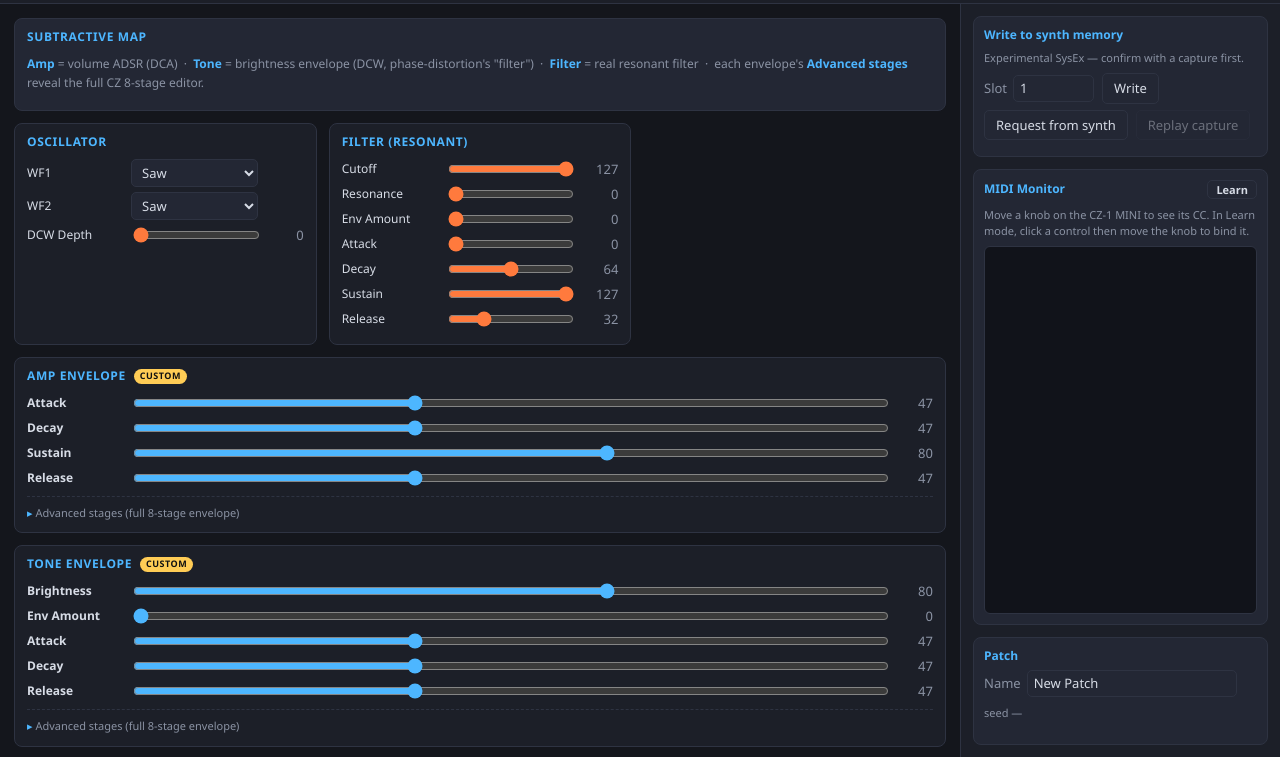
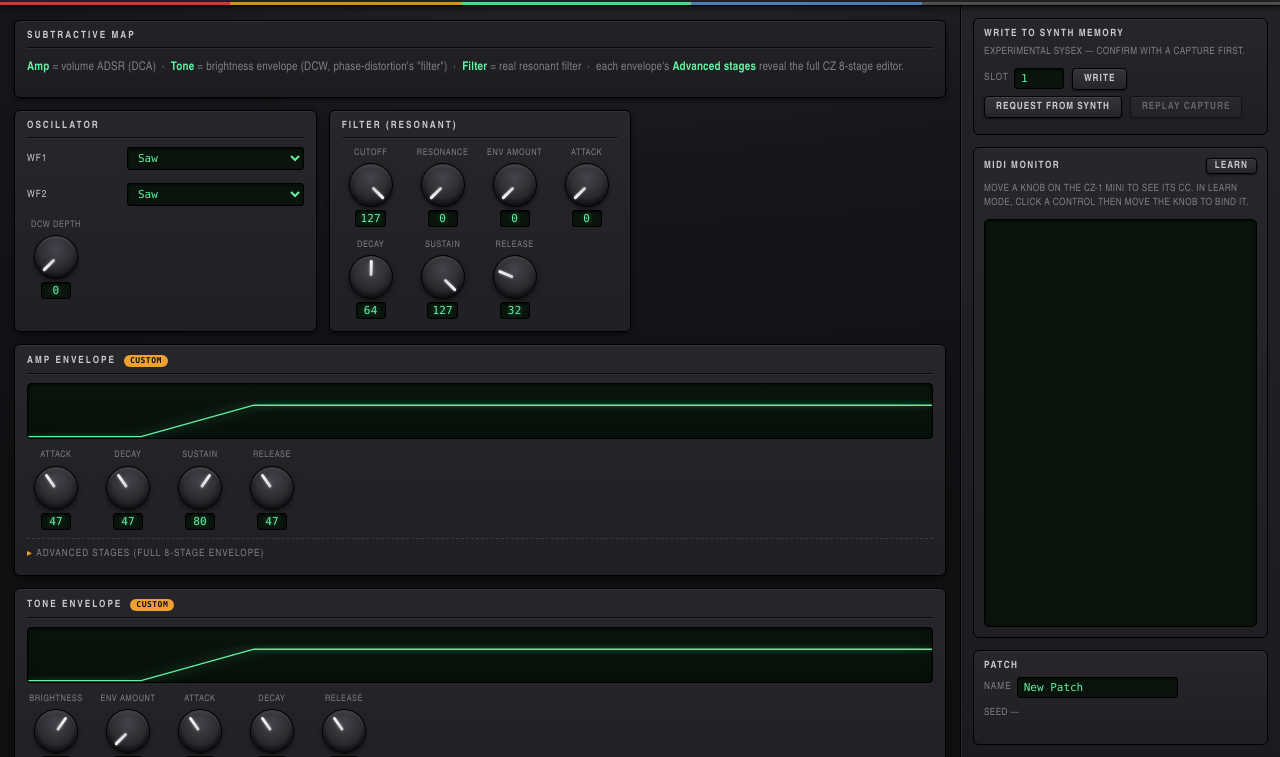
Before and after one commit to nickcapron/cz-1-mini-editor, an Electron app: page src/index.html in a window 1280 px wide. Shown: the part 43-800 px from the top of the page. Drawn offline with Linux system fonts and the light colour scheme.

Commit message:
Restyle UI as a classic Casio CZ-1 hardware panel
Charcoal engraved panels with the Casio multicolor accent stripe, screen-print labels and green phosphor LCD readouts. Replace single-value sliders with draggable rotary knobs (knob.js); add a live VFD-style envelope graph to each envelope card. Advanced 8-stage grid keeps amber sliders.

Co-Authored-By: Claude Opus 4.8 <noreply@anthropic.com>

```diff
--- /dev/null
+++ b/src/knob.js
@@ -0,0 +1,48 @@
+// Draggable rotary knob, styled to read like a hardware control.
+// Vertical drag changes value; Shift = fine; double-click = reset to default.
+// Returns { el, set(v) }. onPick fires on a click that wasn't a drag (for MIDI Learn).
+
+export function createKnob({ min = 0, max = 127, value = 0, def = null, label = '', sub = '', onChange, onPick }) {
+  const wrap = document.createElement('div'); wrap.className = 'knobwrap';
+  const lab = document.createElement('div'); lab.className = 'knob-label'; lab.textContent = label;
+  const knob = document.createElement('div'); knob.className = 'knob';
+  const ind = document.createElement('div'); ind.className = 'knob-ind'; knob.appendChild(ind);
+  const read = document.createElement('div'); read.className = 'knob-read';
+  wrap.append(lab, knob, read);
+  if (sub) { const s = document.createElement('div'); s.className = 'knob-sub'; s.textContent = sub; wrap.appendChild(s); }
+
+  let v = value;
+  const angle = (val) => -135 + 270 * ((val - min) / (max - min || 1));
+  const render = () => { ind.style.transform = `translateX(-50%) rotate(${angle(v)}deg)`; read.textContent = Math.round(v); };
+  const setV = (nv, emit) => {
+    const c = Math.max(min, Math.min(max, nv));
+    if (c === v && !emit) { render(); return; }
+    v = c; render(); if (emit && onChange) onChange(Math.round(v));
+  };
+  render();
+
+  let dragging = false, moved = false, lastY = 0;
+  const span = max - min || 1;
+  knob.addEventListener('pointerdown', (e) => {
+    dragging = true; moved = false; lastY = e.clientY;
+    knob.setPointerCapture(e.pointerId); knob.classList.add('active'); e.preventDefault();
+  });
+  knob.addEventListener('pointermove', (e) => {
+    if (!dragging) return;
+    const dy = lastY - e.clientY; lastY = e.clientY;
+    if (Math.abs(dy) > 0) moved = true;
+    const sens = (e.shiftKey ? 0.25 : 1) * (span / 160); // full range over ~160px drag
+    setV(v + dy * sens, true);
+  });
+  const end = (e) => {
+    if (!dragging) return;
+    dragging = false; knob.classList.remove('active');
+    try { knob.releasePointerCapture(e.pointerId); } catch { /* ignore */ }
+    if (!moved && onPick) onPick();
+  };
+  knob.addEventListener('pointerup', end);
+  knob.addEventListener('pointercancel', end);
+  knob.addEventListener('dblclick', () => { if (def != null) setV(def, true); });
+
+  return { el: wrap, knob, set(nv) { setV(nv, false); } };
+}
--- a/src/renderer.js
+++ b/src/renderer.js
@@ -1,5 +1,6 @@
 import { PARAMS, PARAMS_BY_ID, SECTIONS, BANK_SELECT_CC, defaultPatch, isPerLine, valueToIndex, indexToValue } from './params.js';
 import { ENVELOPES, ENV_BY_SECTION, adsrToStages, stagesToAdsr, randomMacro, susPointIndex, endPointStage } from './envelopes.js';
+import { createKnob } from './knob.js';
 import { Midi } from './midi.js';
 import { randomPatch } from './randomizer.js';
 import { buildToneDump, buildToneRequest, looksLikeCasioTone, hex } from './sysex.js';
@@ -14,8 +15,9 @@ let lines = [{}, {}];
 let macroState = [{}, {}];          // [line][section] -> { attack, decay, ... }
 let envCustom = [{}, {}];           // [line][section] -> bool
 let currentSeed = null;
-const controls = {};                // CC param id -> { el, input, set(v) }
+const controls = {};                // CC param id -> { el, set(v) }
 const macroControls = {};           // section -> { key -> set(v), badge: el }
+const graphs = {};                  // section -> svg element (envelope graph)
 let lastCapture = null;
 
 const getVal = (p) => (isPerLine(p) ? lines[activeLine][p.id] : globals[p.id]);
@@ -65,33 +67,41 @@ function pointLabel(p, v) {
   return String(v);
 }
 
-function buildControlRow(p) {
+function buildControl(p) { return p.type === 'enum' ? buildEnumRow(p) : buildKnobControl(p); }
+
+function buildKnobControl(p) {
+  const isPoint = p.id.endsWith('_sus') || p.id.endsWith('_end');
+  const k = createKnob({
+    min: p.min, max: p.max, value: p.def, def: p.def, label: p.label,
+    onChange: (v) => onEdit(p, v),
+    onPick: () => selectForLearn(p, k.el)
+  });
+  k.el.classList.add('kc');
+  if (p.verify) k.el.classList.add('verify');
+  k.el.dataset.id = p.id;
+  k.el.title = ccBadge(p);
+  controls[p.id] = {
+    el: k.el,
+    set(v) {
+      k.set(v);
+      if (isPoint) k.el.querySelector('.knob-read').textContent = pointLabel(p, v);
+    }
+  };
+  return k.el;
+}
+
+function buildEnumRow(p) {
   const row = document.createElement('div');
   row.className = 'ctl' + (p.verify ? ' verify' : '');
   row.dataset.id = p.id;
   row.title = ccBadge(p);
-  const label = document.createElement('label');
-  label.textContent = p.label;
-  row.appendChild(label);
-
-  let input, val = null;
-  if (p.type === 'enum') {
-    input = document.createElement('select');
-    p.enum.names.forEach((name, i) => { const o = document.createElement('option'); o.value = i; o.textContent = name; input.appendChild(o); });
-    input.addEventListener('change', () => onEdit(p, indexToValue(p, +input.value)));
-  } else {
-    input = document.createElement('input');
-    input.type = 'range'; input.min = p.min; input.max = p.max;
-    input.addEventListener('input', () => onEdit(p, +input.value));
-    val = document.createElement('span'); val.className = 'val';
-  }
-  row.appendChild(input);
-  row.appendChild(val || document.createElement('span'));
-  row.addEventListener('click', () => selectForLearn(p, row));
-  controls[p.id] = {
-    el: row, input,
-    set(v) { if (p.type === 'enum') input.value = valueToIndex(p, v); else { input.value = v; if (val) val.textContent = pointLabel(p, v); } }
-  };
+  const label = document.createElement('label'); label.textContent = p.label;
+  const input = document.createElement('select');
+  p.enum.names.forEach((name, i) => { const o = document.createElement('option'); o.value = i; o.textContent = name; input.appendChild(o); });
+  input.addEventListener('change', () => onEdit(p, indexToValue(p, +input.value)));
+  row.append(label, input, document.createElement('span'));
+  row.addEventListener('click', (e) => { if (e.target !== input) selectForLearn(p, row); });
+  controls[p.id] = { el: row, set(v) { input.value = valueToIndex(p, v); } };
   return row;
 }
 
@@ -107,24 +117,48 @@ function buildEnvelopeGrid(section, ps) {
   grid.appendChild(cell('rhd', 'Rate'));
   rates.forEach((p) => grid.appendChild(vSlider(p)));
   wrap.appendChild(grid);
-  const pts = document.createElement('div'); pts.className = 'envpoints';
-  ps.filter((p) => !p.lane).forEach((p) => pts.appendChild(buildControlRow(p)));
+  const pts = document.createElement('div'); pts.className = 'envpoints knobs';
+  ps.filter((p) => !p.lane).forEach((p) => pts.appendChild(buildControl(p)));
   wrap.appendChild(pts);
   return wrap;
 }
 
-function buildMacroRow(env, def) {
-  const row = document.createElement('div');
-  row.className = 'ctl macro';
-  const label = document.createElement('label'); label.textContent = def.label;
-  const input = document.createElement('input');
-  input.type = 'range'; input.min = 0; input.max = 127;
-  const val = document.createElement('span'); val.className = 'val';
-  input.addEventListener('input', () => { val.textContent = input.value; onMacroEdit(env, def.key, +input.value); });
-  row.appendChild(label); row.appendChild(input); row.appendChild(val);
+function buildMacroKnob(env, def) {
+  const k = createKnob({
+    min: 0, max: 127, value: def.def, def: def.def, label: def.label,
+    onChange: (v) => onMacroEdit(env, def.key, v)
+  });
+  k.el.classList.add('kc', 'macro');
   macroControls[env.section] = macroControls[env.section] || {};
-  macroControls[env.section][def.key] = { set(v) { input.value = v; val.textContent = v; } };
-  return row;
+  macroControls[env.section][def.key] = { set(v) { k.set(v); } };
+  return k.el;
+}
+
+// Mini line-graph of the envelope contour, CZ-style.
+function buildEnvGraph(section) {
+  const svg = document.createElementNS('http://www.w3.org/2000/svg', 'svg');
+  svg.setAttribute('class', 'envgraph');
+  svg.setAttribute('viewBox', '0 0 100 40');
+  svg.setAttribute('preserveAspectRatio', 'none');
+  const poly = document.createElementNS('http://www.w3.org/2000/svg', 'polyline');
+  poly.setAttribute('class', 'env-line');
+  svg.appendChild(poly);
+  graphs[section] = svg;
+  return svg;
+}
+
+function updateGraph(section) {
+  const svg = graphs[section]; if (!svg) return;
+  const g = (k) => lines[activeLine][`${section}_${k}`] ?? 0;
+  const endIdx = Math.min(7, endPointStage(g('end')));
+  const pts = [[0, 0]]; let x = 0;
+  for (let i = 0; i <= endIdx; i++) {
+    x += 4 + (127 - g(`r${i}`)) / 127 * 30;
+    pts.push([x, g(`l${i}`)]);
+  }
+  const maxX = x || 1;
+  svg.querySelector('polyline').setAttribute('points',
+    pts.map(([px, lv]) => `${(px / maxX * 100).toFixed(1)},${(39 - lv / 127 * 37).toFixed(1)}`).join(' '));
 }
 
 function buildEnvelopeCard(section) {
@@ -139,9 +173,11 @@ function buildEnvelopeCard(section) {
   macroControls[section.id] = macroControls[section.id] || {};
   macroControls[section.id].badge = badge;
 
+  card.appendChild(buildEnvGraph(section.id));
+
   if (env && !env.advancedOnly) {
-    const macros = document.createElement('div'); macros.className = 'macros';
-    env.macros.forEach((d) => macros.appendChild(buildMacroRow(env, d)));
+    const macros = document.createElement('div'); macros.className = 'macros knobs';
+    env.macros.forEach((d) => macros.appendChild(buildMacroKnob(env, d)));
     card.appendChild(macros);
   } else {
     const note = document.createElement('p'); note.className = 'hint';
@@ -187,7 +223,11 @@ function buildUI() {
     if (section.kind === 'envelope') { editor.appendChild(buildEnvelopeCard(section)); continue; }
     const card = document.createElement('div'); card.className = 'card';
     card.innerHTML = `<h2>${section.label}</h2>`;
-    ps.forEach((p) => card.appendChild(buildControlRow(p)));
+    const knobBox = document.createElement('div'); knobBox.className = 'knobs';
+    const rows = document.createElement('div'); rows.className = 'rows';
+    ps.forEach((p) => (p.type === 'enum' ? rows : knobBox).appendChild(buildControl(p)));
+    if (rows.childElementCount) card.appendChild(rows);
+    if (knobBox.childElementCount) card.appendChild(knobBox);
     editor.appendChild(card);
   }
 }
@@ -199,7 +239,8 @@ function onEdit(p, value) {
   // A direct edit of an envelope stage may break the simple ADSR shape.
   if (ENV_SECTIONS.has(p.section)) {
     const env = ENV_BY_SECTION[p.section];
-    if (env && !env.advancedOnly) { refreshMacros(p.section); }
+    if (env && !env.advancedOnly) refreshMacros(p.section);
+    updateGraph(p.section);
   }
 }
 
@@ -217,6 +258,7 @@ function onMacroEdit(env, key, value) {
   sendEnvStages(env.section, activeLine);
   envCustom[activeLine][env.section] = false;
   updateBadge(env.section);
+  updateGraph(env.section);
 }
 
 function updateBadge(section) {
@@ -238,6 +280,7 @@ function refreshMacros(section) {
 function refreshControls() {
   for (const p of PARAMS) controls[p.id]?.set(getVal(p));
   for (const env of ENVELOPES) if (!env.advancedOnly) refreshMacros(env.section);
+  for (const env of ENVELOPES) updateGraph(env.section);
   document.getElementById('seedLabel').textContent = currentSeed == null ? 'seed —' : `seed ${currentSeed}`;
 }
 
--- a/src/style.css
+++ b/src/style.css
@@ -1,115 +1,199 @@
+/* ============================================================================
+   Classic Casio CZ-1 (1985) inspired theme: matte charcoal, screen-print labels,
+   green phosphor LCD readouts, rotary knobs, multicolor accent stripe.
+   ========================================================================== */
 :root {
-  --bg: #14161c; --panel: #1c1f28; --panel2: #232734; --line: #2e3342;
-  --text: #d7dce6; --dim: #8b93a4; --accent: #ff7a3d; --accent2: #4db6ff;
-  --warn: #ffcc55; --ok: #5fd08a;
+  --bg: #16161a;
+  --bg2: #101013;
+  --panel: #26262b;
+  --panel-hi: #313138;
+  --engrave: #0c0c0f;
+  --ink: #c9c9d0;          /* screen-print label grey */
+  --ink-dim: #7e7e88;
+  --lcd: #62f0a0;          /* phosphor green */
+  --lcd-bg: #0a140d;
+  --amber: #f0a030;
+  --red: #d8443a;
+  --blue: #4d8fd0;
+  --line: #3a3a42;
+  --shadow: rgba(0,0,0,.55);
 }
 * { box-sizing: border-box; }
 html, body { margin: 0; height: 100%; }
 body {
-  background: var(--bg); color: var(--text);
-  font: 13px/1.4 "Segoe UI", system-ui, sans-serif;
-  display: flex; flex-direction: column;
+  background:
+    radial-gradient(120% 80% at 50% -10%, #2a2a30 0%, var(--bg) 45%, var(--bg2) 100%);
+  color: var(--ink);
+  font: 12px/1.45 "Arial Narrow", "Helvetica Neue", Arial, system-ui, sans-serif;
+  display: flex; flex-direction: column; letter-spacing: .2px;
 }
 
-/* Toolbar */
+/* ---- Toolbar / brand plate ---- */
 #toolbar {
-  display: flex; align-items: center; gap: 18px; flex-wrap: wrap;
-  padding: 8px 14px; background: var(--panel); border-bottom: 1px solid var(--line);
+  position: relative;
+  display: flex; align-items: center; gap: 16px; flex-wrap: wrap;
+  padding: 9px 16px 11px;
+  background: linear-gradient(#2c2c32, #202024);
+  border-bottom: 1px solid #000;
+  box-shadow: inset 0 1px 0 rgba(255,255,255,.06), 0 2px 6px var(--shadow);
 }
-.brand { font-weight: 700; letter-spacing: .5px; color: var(--accent); }
-.brand span { font-weight: 400; color: var(--dim); font-size: 11px; }
-.io, .actions { display: flex; align-items: center; gap: 10px; }
+#toolbar::after {           /* the classic multicolor accent stripe */
+  content: ""; position: absolute; left: 0; right: 0; bottom: 0; height: 3px;
+  background: linear-gradient(90deg,
+    var(--red) 0 18%, var(--amber) 18% 36%, var(--lcd) 36% 54%, var(--blue) 54% 72%, #555 72% 100%);
+  opacity: .85;
+}
+.brand {
+  font: 700 17px/1 "Arial Narrow", Arial, sans-serif; letter-spacing: 3px;
+  color: #f2f2f4; text-transform: uppercase;
+  padding-right: 14px; border-right: 1px solid var(--line);
+}
+.brand span { display: block; font-size: 9px; letter-spacing: 2px; color: var(--ink-dim); margin-top: 2px; }
+.io, .actions { display: flex; align-items: center; gap: 9px; }
 .actions { margin-left: auto; }
-label { color: var(--dim); display: inline-flex; gap: 6px; align-items: center; }
+label { color: var(--ink-dim); display: inline-flex; gap: 5px; align-items: center; text-transform: uppercase; font-size: 10px; letter-spacing: 1px; }
+
 select, input[type=text], input[type=number] {
-  background: var(--panel2); color: var(--text); border: 1px solid var(--line);
-  border-radius: 5px; padding: 3px 6px; font: inherit;
+  background: var(--lcd-bg); color: var(--lcd); border: 1px solid #000;
+  border-radius: 3px; padding: 3px 6px; font: 11px/1 Consolas, "Cascadia Code", monospace;
+  box-shadow: inset 0 1px 3px rgba(0,0,0,.6);
 }
 button {
-  background: var(--panel2); color: var(--text); border: 1px solid var(--line);
-  border-radius: 5px; padding: 5px 11px; cursor: pointer; font: inherit;
+  background: linear-gradient(#34343b, #25252b); color: var(--ink);
+  border: 1px solid #000; border-radius: 4px; padding: 5px 11px; cursor: pointer;
+  font: 600 10px/1 "Arial Narrow", Arial, sans-serif; text-transform: uppercase; letter-spacing: 1px;
+  box-shadow: inset 0 1px 0 rgba(255,255,255,.07), 0 1px 2px var(--shadow);
 }
-button:hover { border-color: var(--accent); }
-button.small { padding: 1px 8px; font-size: 11px; }
+button:hover { color: #fff; border-color: var(--amber); }
+button:active { background: #1d1d22; box-shadow: inset 0 1px 4px rgba(0,0,0,.7); }
+button.small { padding: 2px 8px; }
 button:disabled { opacity: .4; cursor: default; }
-#status { font-size: 11px; padding: 2px 8px; border-radius: 10px; }
-.status.off { background: #3a2330; color: #ff9a9a; }
-.status.on { background: #1f3a2c; color: var(--ok); }
+#status {
+  font: 10px/1 Consolas, monospace; padding: 4px 9px; border-radius: 3px; letter-spacing: .5px;
+  border: 1px solid #000;
+}
+.status.off { background: #2a1518; color: #ff8a8a; }
+.status.on { background: var(--lcd-bg); color: var(--lcd); text-shadow: 0 0 6px rgba(98,240,160,.5); }
 
-/* Layout */
+/* ---- Layout ---- */
 main { flex: 1; display: flex; min-height: 0; }
 #editor {
   flex: 1; overflow-y: auto; padding: 14px;
-  display: grid; grid-template-columns: repeat(auto-fill, minmax(280px, 1fr));
+  display: grid; grid-template-columns: repeat(auto-fill, minmax(290px, 1fr));
   gap: 12px; align-content: start;
 }
 #side {
-  width: 320px; border-left: 1px solid var(--line); background: var(--panel);
+  width: 320px; border-left: 1px solid #000; background: linear-gradient(#222227, #1b1b1f);
   display: flex; flex-direction: column; padding: 12px; gap: 12px; overflow-y: auto;
+  box-shadow: inset 1px 0 0 rgba(255,255,255,.04);
 }
 
-/* Section cards */
+/* ---- Panels / cards (engraved) ---- */
 .card {
-  background: var(--panel); border: 1px solid var(--line); border-radius: 8px;
-  padding: 10px 12px;
+  background: linear-gradient(var(--panel), #202024);
+  border: 1px solid #000; border-radius: 6px; padding: 10px 12px 12px;
+  box-shadow: inset 0 1px 0 rgba(255,255,255,.05), 0 2px 5px var(--shadow);
 }
-.card h2 { margin: 0 0 8px; font-size: 12px; text-transform: uppercase; letter-spacing: .6px; color: var(--accent2); }
-.card.envelope { grid-column: 1 / -1; }
+.card h2 {
+  margin: 0 0 9px; font: 700 10px/1 "Arial Narrow", Arial, sans-serif;
+  text-transform: uppercase; letter-spacing: 2px; color: var(--ink);
+  padding-bottom: 6px; border-bottom: 1px solid var(--engrave);
+  box-shadow: 0 1px 0 rgba(255,255,255,.05);
+}
+.card.envelope, .card.legend { grid-column: 1 / -1; }
+.card.legend { background: linear-gradient(#222228, #1c1c20); }
+.card.legend .hint { font-size: 12px; line-height: 1.7; text-transform: none; letter-spacing: .2px; }
+.card.legend b { color: var(--lcd); }
 
-/* Controls */
-.ctl { display: grid; grid-template-columns: 96px 1fr 38px; align-items: center; gap: 8px; margin: 5px 0; }
-.ctl > label { color: var(--text); font-size: 12px; }
-.ctl input[type=range] { width: 100%; accent-color: var(--accent); }
-.ctl .val { text-align: right; color: var(--dim); font-variant-numeric: tabular-nums; }
-.ctl.verify > label::after { content: "?"; color: var(--warn); margin-left: 4px; font-weight: 700; }
-.ctl.bound { outline: 1px solid var(--accent2); outline-offset: 2px; border-radius: 4px; }
-.ctl.learnsel { background: #2a2030; border-radius: 4px; }
+.rows { margin-bottom: 4px; }
+.knobs { display: flex; flex-wrap: wrap; gap: 12px 14px; }
 
-.card.legend { grid-column: 1 / -1; background: var(--panel2); }
-.card.legend .hint { font-size: 12px; line-height: 1.6; }
-.card.legend b { color: var(--accent2); }
+/* ---- Rotary knob ---- */
+.knobwrap {
+  display: flex; flex-direction: column; align-items: center; gap: 3px; width: 58px;
+  user-select: none;
+}
+.knob-label { font-size: 9px; text-transform: uppercase; letter-spacing: .6px; color: var(--ink-dim); text-align: center; min-height: 11px; }
+.knob {
+  position: relative; width: 44px; height: 44px; border-radius: 50%; cursor: ns-resize;
+  background: radial-gradient(circle at 50% 32%, #44444c 0%, #2a2a30 55%, #161619 100%);
+  border: 1px solid #000;
+  box-shadow: inset 0 2px 3px rgba(255,255,255,.10), inset 0 -3px 5px rgba(0,0,0,.6), 0 2px 4px var(--shadow);
+}
+.knob::before {           /* knurled outer ring */
+  content: ""; position: absolute; inset: -3px; border-radius: 50%;
+  background: repeating-conic-gradient(#0d0d10 0deg 6deg, #2a2a2f 6deg 12deg);
+  z-index: -1; opacity: .8;
+}
+.knob-ind {
+  position: absolute; top: 4px; left: 50%; width: 3px; height: 16px;
+  background: linear-gradient(#fff, #cfcfd6); border-radius: 2px;
+  transform-origin: 50% 18px; box-shadow: 0 0 3px rgba(255,255,255,.4);
+}
+.knob.active { box-shadow: inset 0 2px 3px rgba(255,255,255,.12), 0 0 0 2px rgba(240,160,48,.5), 0 2px 6px var(--shadow); }
+.knob-read {
+  font: 11px/1 Consolas, monospace; color: var(--lcd); min-width: 30px; text-align: center;
+  background: var(--lcd-bg); border: 1px solid #000; border-radius: 3px; padding: 2px 4px;
+  text-shadow: 0 0 5px rgba(98,240,160,.45); box-shadow: inset 0 1px 2px rgba(0,0,0,.6);
+}
+.knobwrap.verify .knob-label::after { content: " ?"; color: var(--amber); font-weight: 700; }
+.knobwrap.bound .knob-read { outline: 1px solid var(--blue); }
+.knobwrap.learnsel .knob { box-shadow: 0 0 0 2px var(--amber); }
 
-/* Envelope cards: ADSR macros up front, full grid behind a disclosure */
+/* ---- Enum rows (LCD dropdowns) ---- */
+.ctl { display: grid; grid-template-columns: 92px 1fr; align-items: center; gap: 8px; margin: 5px 0; }
+.ctl > label { color: var(--ink); font-size: 10px; }
+.ctl select { width: 100%; }
+.ctl.verify > label::after { content: " ?"; color: var(--amber); font-weight: 700; }
+.ctl.bound select { outline: 1px solid var(--blue); }
+.ctl.learnsel { background: rgba(240,160,48,.12); border-radius: 4px; }
+
+/* ---- Envelope card ---- */
 .card.envelope h2 { display: flex; align-items: center; gap: 8px; }
 .custombadge {
-  display: none; font-size: 9px; text-transform: uppercase; letter-spacing: .5px;
-  background: var(--warn); color: #111; border-radius: 8px; padding: 1px 6px; font-weight: 700;
+  display: none; font: 700 8px/1 Consolas, monospace; text-transform: uppercase; letter-spacing: .5px;
+  background: var(--amber); color: #111; border-radius: 7px; padding: 2px 6px;
 }
-.macros { margin-bottom: 6px; }
-.ctl.macro > label { color: var(--text); font-weight: 600; }
-.ctl.macro input[type=range] { accent-color: var(--accent2); }
-details.adv { margin-top: 8px; border-top: 1px dashed var(--line); padding-top: 6px; }
+.envgraph {
+  width: 100%; height: 56px; display: block; margin: 2px 0 10px;
+  background:
+    linear-gradient(var(--lcd-bg), #06100a);
+  border: 1px solid #000; border-radius: 4px;
+  box-shadow: inset 0 1px 4px rgba(0,0,0,.7);
+}
+.env-line { fill: none; stroke: var(--lcd); stroke-width: 1.4; vector-effect: non-scaling-stroke;
+  filter: drop-shadow(0 0 2px rgba(98,240,160,.6)); stroke-linejoin: round; }
+.macros { margin-bottom: 8px; }
+details.adv { margin-top: 6px; border-top: 1px dashed var(--line); padding-top: 6px; }
 details.adv > summary {
-  cursor: pointer; color: var(--dim); font-size: 11px; list-style: none; user-select: none;
-  padding: 2px 0;
+  cursor: pointer; color: var(--ink-dim); font-size: 10px; text-transform: uppercase; letter-spacing: 1px;
+  list-style: none; user-select: none; padding: 2px 0;
 }
-details.adv > summary::before { content: "▸ "; color: var(--accent2); }
+details.adv > summary::before { content: "▸ "; color: var(--amber); }
 details.adv[open] > summary::before { content: "▾ "; }
-details.adv > summary:hover { color: var(--text); }
+details.adv > summary:hover { color: var(--ink); }
 
-/* Envelope grid */
-.envgrid { display: grid; grid-template-columns: 60px repeat(8, 1fr); gap: 4px; align-items: end; }
-.envgrid .hd { color: var(--dim); font-size: 10px; text-align: center; }
-.envgrid .rhd { color: var(--dim); font-size: 11px; }
+/* ---- Envelope 8-stage grid (advanced) ---- */
+.envgrid { display: grid; grid-template-columns: 54px repeat(8, 1fr); gap: 4px; align-items: end; margin-top: 8px; }
+.envgrid .hd { color: var(--ink-dim); font-size: 9px; text-align: center; }
+.envgrid .rhd { color: var(--ink-dim); font-size: 10px; text-transform: uppercase; letter-spacing: .5px; }
 .vslider { display: flex; flex-direction: column; align-items: center; gap: 2px; }
-.vslider input[type=range] {
-  writing-mode: vertical-lr; direction: rtl; width: 18px; height: 90px; accent-color: var(--accent);
-}
-.vslider .v { font-size: 10px; color: var(--dim); }
-.envpoints { display: flex; gap: 14px; margin-top: 8px; }
+.vslider input[type=range] { writing-mode: vertical-lr; direction: rtl; width: 16px; height: 84px; accent-color: var(--amber); }
+.vslider .v { font: 9px/1 Consolas, monospace; color: var(--lcd); }
+.envpoints { display: flex; gap: 14px; margin-top: 10px; }
 
-/* Side panels */
-.panel { background: var(--panel2); border: 1px solid var(--line); border-radius: 8px; padding: 10px; }
-.panel.grow { flex: 1; display: flex; flex-direction: column; min-height: 140px; }
-.panel h3 { margin: 0 0 6px; font-size: 12px; color: var(--accent2); display: flex; justify-content: space-between; align-items: center; }
-.hint { color: var(--dim); font-size: 11px; margin: 2px 0 8px; }
+/* ---- Side panels ---- */
+.panel { background: linear-gradient(var(--panel), #1f1f23); border: 1px solid #000; border-radius: 6px; padding: 10px; box-shadow: inset 0 1px 0 rgba(255,255,255,.04); }
+.panel.grow { flex: 1; display: flex; flex-direction: column; min-height: 150px; }
+.panel h3 { margin: 0 0 6px; font: 700 10px/1 "Arial Narrow", Arial; text-transform: uppercase; letter-spacing: 1.5px; color: var(--ink); display: flex; justify-content: space-between; align-items: center; }
+.hint { color: var(--ink-dim); font-size: 10px; text-transform: uppercase; letter-spacing: .4px; margin: 2px 0 8px; }
 .row { display: flex; gap: 8px; align-items: center; margin: 6px 0; }
 #monitor {
-  flex: 1; overflow-y: auto; font-family: "Cascadia Code", Consolas, monospace;
-  font-size: 11px; background: #11131a; border: 1px solid var(--line); border-radius: 6px;
-  padding: 6px; min-height: 80px;
+  flex: 1; overflow-y: auto; font: 11px/1.5 Consolas, "Cascadia Code", monospace;
+  background: var(--lcd-bg); border: 1px solid #000; border-radius: 5px; padding: 6px; min-height: 80px;
+  box-shadow: inset 0 1px 4px rgba(0,0,0,.6);
 }
-#monitor .m { color: var(--dim); }
-#monitor .m b { color: var(--accent2); }
-#monitor .m.sx b { color: var(--accent); }
-body.learning #btnLearn { background: var(--accent); color: #111; }
+#monitor .m { color: #3f7a5a; }
+#monitor .m b { color: var(--lcd); }
+#monitor .m.sx b { color: var(--amber); }
+body.learning #btnLearn { background: var(--amber); color: #111; border-color: var(--amber); }
```
Also changed, not shown: src/index.html (+1 -1 lines).
